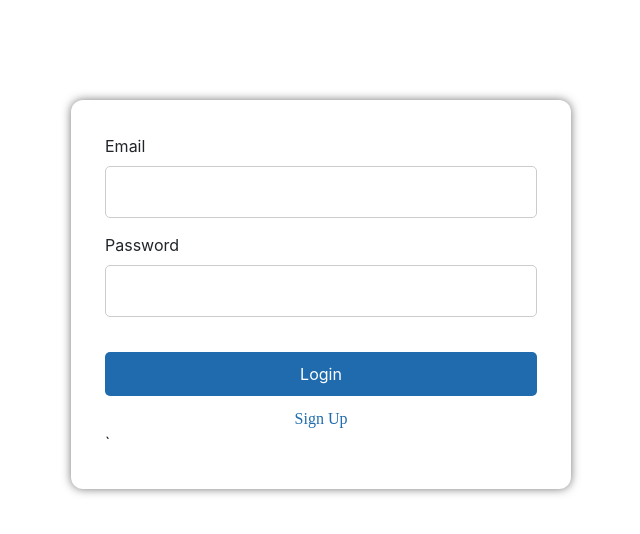
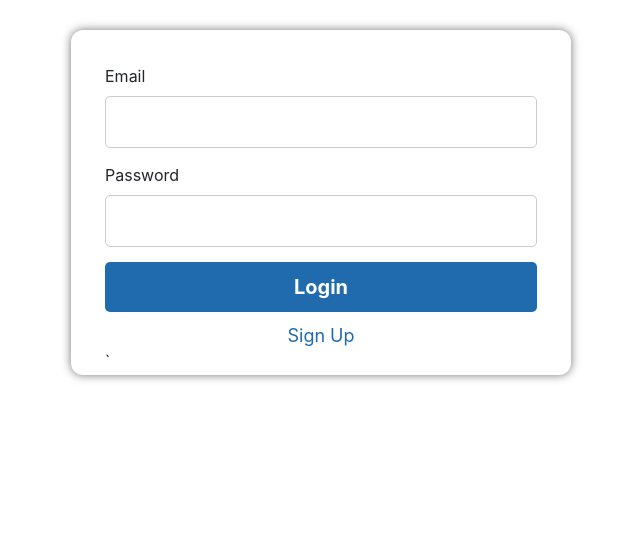
Before and after one commit to tanvirA25/Campus-Safety-Application, a Python web app: template Campus Safety Application/website/templates/login.html in a window 1280 px wide. Shown: the part 123-657 px from the top of the page, without its empty margins (319-959 px from the left). Run offline with Jinja, Linux system fonts and the light colour scheme; the template is opened without the code that fills it, so the values that code supplies are empty; some libraries are stand-ins or nearby versions.

Commit message:
Update login.html

```diff
--- a/Campus Safety Application/website/templates/login.html
+++ b/Campus Safety Application/website/templates/login.html
@@ -1,64 +1,66 @@
 {% extends "base.html" %}
-{% block title %}Main{% endblock%}
+{% block title %}Login{% endblock%}
 {% block content %}
         <style>
+            /*  container for the login inputs*/
             .login-container{
                 background-color: rgb(255, 255, 255);
                 padding: 34px;
                 border-radius: 12px;
                 box-shadow: 0 0 10px rgba(86, 84, 84, 0.8);
                 width: 500px;
-                text-align: auto;
                 margin: auto;
-                margin-top: 100px;
+                padding-bottom: 2px;
+                margin-top: 30px;
             }
-
+            /*  input type field with certain widthe and decoration */
             .login-container input[type="email"],
             .login-container input[type="password"]{
-                width: calc(100%);
+                width: 100%;
                 font-size: 20px;
                 padding: 10px;
                 margin-bottom: 15px;
-
                 border: 1px solid #ccc;
                 border-radius: 5px;
             }
+            /*  button container with decoration */
             .login-container button{
+                background-color: rgb(31, 107, 173);
+                color: white;
+                font-weight: bold;
                 width: 100%;
                 padding: 10px;
                 border: none;
                 border-radius: 5px;
-                background-color: rgb(31, 107, 173);
-                color: white;
-                margin-top: 20px;
-                font-size: 16px;
-                cursor:pointer;
-            }
+                font-size: 20px;
+
+            } /*  changes color when cursor hover over */
             .login-container button:hover {
                 background-color: rgb(93, 143, 187);
             }
-            .login-container .signup-link {
+
+            /*  Sign up link when clicked goes to sign-up page */
+            .login-container .signup-link  {
                 text-align: center;
                 margin-top: 10px;
+                font-size: 18px;
 
             }
+            /*  Sign up link color */
             .login-container .signup-link a {
                 color: rgb(31, 107, 173);
-                font-family: Poppins;
-                text-decoration: none;
-            }
-            .login-container .signup-link a:hover {
-                text-decoration: underline;
             }
 
+
+
         </style>
-
+        <!-- sign up input and label -->
         <div class="login-container">
             <form method="POST">
                 <label for="email">Email</label>
-                <input type="email" id="email" name="email" required>
+                <input type="email" name="email" required>
                 <label for ="password">Password</label>
-                <input type="password" id="password" name="password" required>
+                <input type="password" name="password" required>
                 <button type="submit">Login</button>
             </form>
             <div class="signup-link">
```
